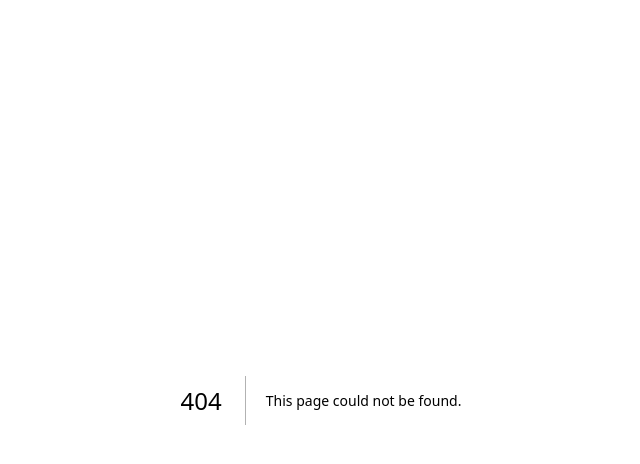
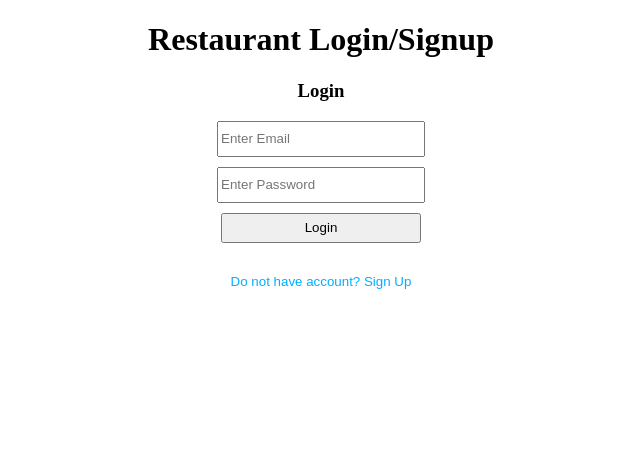
Before and after one commit to Simran1028/food_delivery_app, a Next.js app: page /restaurant in a window 1280 px wide. Before the commit this address had no page. Shown: the top 464 px of the page, without its empty margins (319-959 px from the left). Built offline with nearby package versions, Linux system fonts and the light colour scheme.

Commit message:
created signup and login pg

```diff
--- /dev/null
+++ b/src/app/_components/restaurantLogin.js
@@ -0,0 +1,27 @@
+const RestaurantLogin = () => {
+  return (
+    <>
+      <h3>Login</h3>
+      <div>
+        <div className="input-wrapper">
+          <input
+            type="text"
+            placeholder="Enter Email"
+            className="input-field"
+          />
+        </div>
+        <div className="input-wrapper">
+          <input
+            type="password"
+            placeholder="Enter Password"
+            className="input-field"
+          />
+        </div>
+        <div className="input-wrapper">
+          <button className="button">Login</button>
+        </div>
+      </div>
+    </>
+  );
+};
+export default RestaurantLogin;
--- /dev/null
+++ b/src/app/_components/restaurantSignUp.js
@@ -0,0 +1,58 @@
+const RestaurantSignUp = () => {
+ return (
+   <>
+     <h3>Sign Up</h3>
+     <div>
+       <div className="input-wrapper">
+         <input type="text" placeholder="Enter Email" className="input-field" />
+       </div>
+       <div className="input-wrapper">
+         <input
+           type="password"
+           placeholder="Enter Password"
+           className="input-field"
+         />
+       </div>
+       <div className="input-wrapper">
+         <input
+           type="password"
+           placeholder="Confirm Password"
+           className="input-field"
+         />
+       </div>
+       <div className="input-wrapper">
+         <input
+           type="text"
+           placeholder="Enter Restaurant Name"
+           className="input-field"
+         />
+       </div>
+       <div className="input-wrapper">
+         <input
+           type="text"
+           placeholder="Enter City"
+           className="input-field"
+         />
+       </div>
+       <div className="input-wrapper">
+         <input
+           type="text"
+           placeholder="Enter Full Address"
+           className="input-field"
+         />
+       </div>
+       <div className="input-wrapper">
+         <input
+           type="text"
+           placeholder="Enter Contact Number"
+           className="input-field"
+         />
+       </div>
+       <div className="input-wrapper">
+         <button className="button">Sign Up</button>
+       </div>
+     </div>
+   </>
+ );
+};
+export default RestaurantSignUp;
--- a/src/app/globals.css
+++ b/src/app/globals.css
@@ -1,42 +1,21 @@
-:root {
-  --background: #ffffff;
-  --foreground: #171717;
+.input-wrapper{
+    margin: 10px;
 }
-
-@media (prefers-color-scheme: dark) {
-  :root {
-    --background: #0a0a0a;
-    --foreground: #ededed;
-  }
+.input-field{
+    height:30px;
+    width:200px;
 }
-
-html,
-body {
-  max-width: 100vw;
-  overflow-x: hidden;
+.button{
+    height: 30px;
+     width: 200px;
 }
-
-body {
-  color: var(--foreground);
-  background: var(--background);
-  font-family: Arial, Helvetica, sans-serif;
-  -webkit-font-smoothing: antialiased;
-  -moz-osx-font-smoothing: grayscale;
+.container{
+    text-align: center;
 }
-
-* {
-  box-sizing: border-box;
-  padding: 0;
-  margin: 0;
+.btn-link{
+    margin: 20px;
+    color:rgb(0, 174, 255);
+    border: none;
+    cursor: pointer;
+    background-color: transparent;
 }
-
-a {
-  color: inherit;
-  text-decoration: none;
-}
-
-@media (prefers-color-scheme: dark) {
-  html {
-    color-scheme: dark;
-  }
-}
--- /dev/null
+++ b/src/app/restaurant/page.js
@@ -0,0 +1,29 @@
+"use client";
+import React from "react";
+import { useState } from "react";
+import RestaurantLogin from "../_components/restaurantLogin";
+import RestaurantSignUp from "../_components/restaurantSignUp";
+
+const Page = () => {
+  const [login, setLogin] = useState(true);
+  return (
+    <div className="container">
+      <h1>Restaurant Login/Signup</h1>
+      {login ? <RestaurantLogin /> : <RestaurantSignUp />}
+      <div>
+        <button
+          className="btn-link"
+          onClick={() => {
+            setLogin(!login);
+          }}
+        >
+          {login
+            ? "Do not have account? Sign Up"
+            : "Already have account? Login"}
+        </button>
+      </div>
+    </div>
+  );
+};
+
+export default Page;
```
Also changed, not shown: src/app/page.js (+4 -89 lines).
